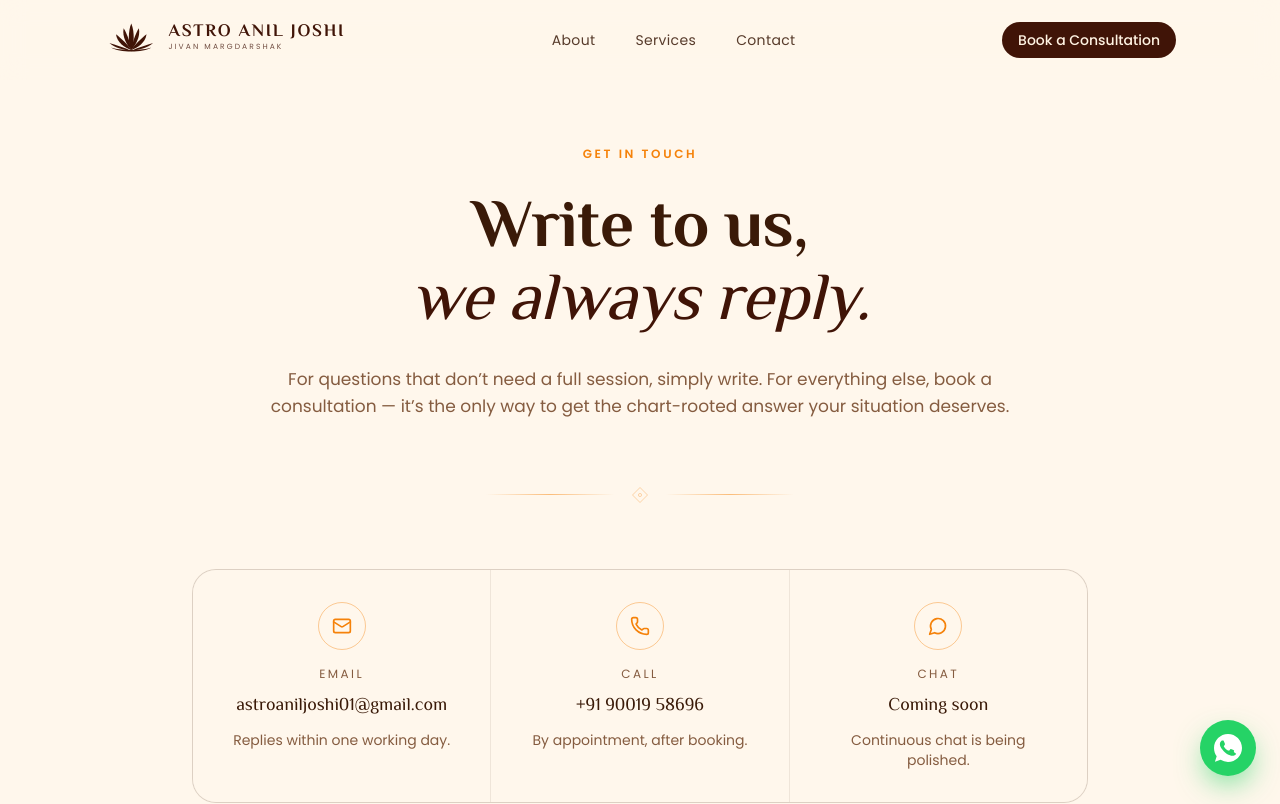
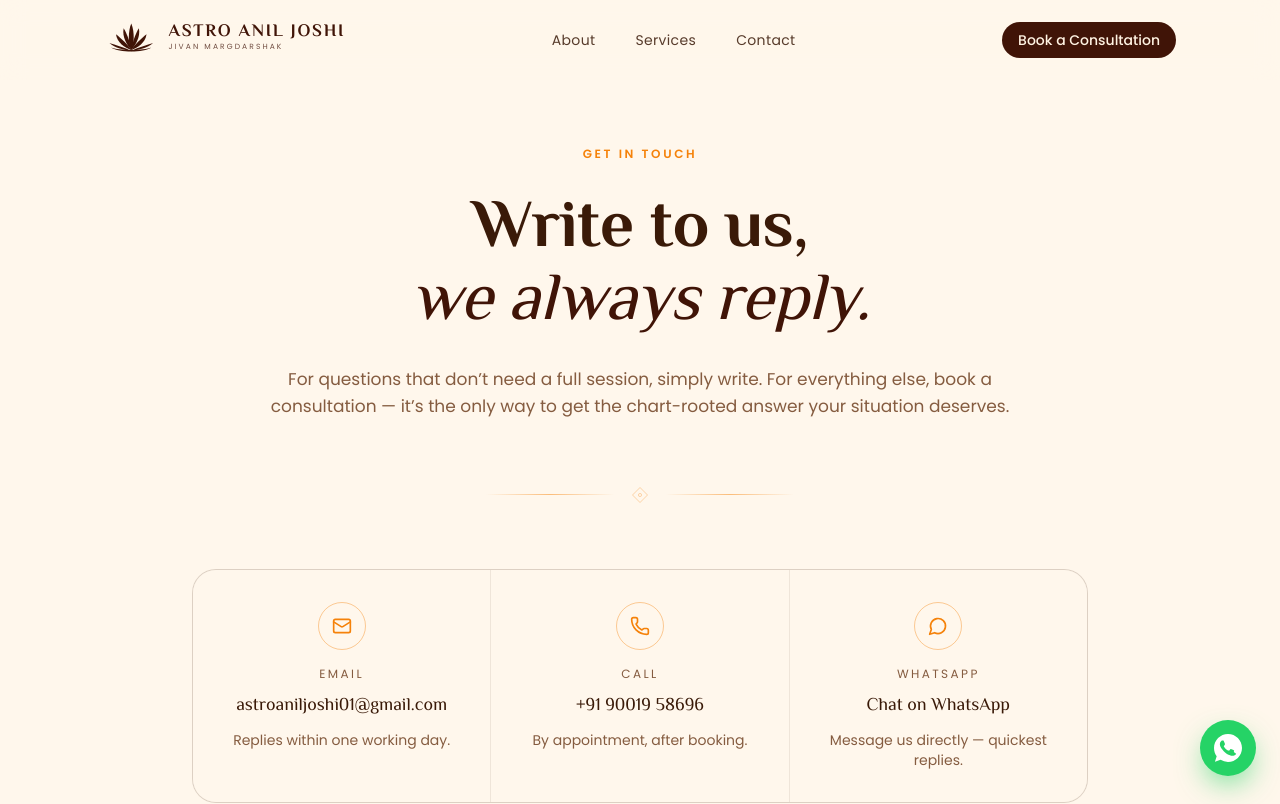
Before and after one commit to skyshot007/websitelogy, a Next.js app: page /contact in a window 1280 px wide. Shown: the top 804 px of the page. Built offline with nearby package versions, Linux system fonts and the light colour scheme; no server answers; a web font is replaced by a local one.

Commit message:
Replace 'Chat coming soon' with live WhatsApp channel on contact page

```diff
--- a/app/contact/page.tsx
+++ b/app/contact/page.tsx
@@ -57,9 +57,10 @@ export default function ContactPage() {
           />
           <Channel
             icon={MessageCircle}
-            label="Chat"
-            primary="Coming soon"
-            note="Continuous chat is being polished."
+            label="WhatsApp"
+            primary="Chat on WhatsApp"
+            href={`https://wa.me/${SITE.whatsapp}`}
+            note="Message us directly — quickest replies."
           />
         </div>
 
@@ -90,9 +91,11 @@ function Channel({
   note: string;
 }) {
   const Wrapper: React.ElementType = href ? 'a' : 'div';
+  const external = href?.startsWith('http');
   return (
     <Wrapper
       {...(href ? { href } : {})}
+      {...(external ? { target: '_blank', rel: 'noopener noreferrer' } : {})}
       className="surface-ivory group flex flex-col items-center gap-4 p-8 text-center transition-colors hover:bg-[var(--color-parchment)]"
     >
       <div className="flex h-12 w-12 items-center justify-center rounded-full border border-[var(--color-gold)]/40 text-[var(--color-gold)]">
```
